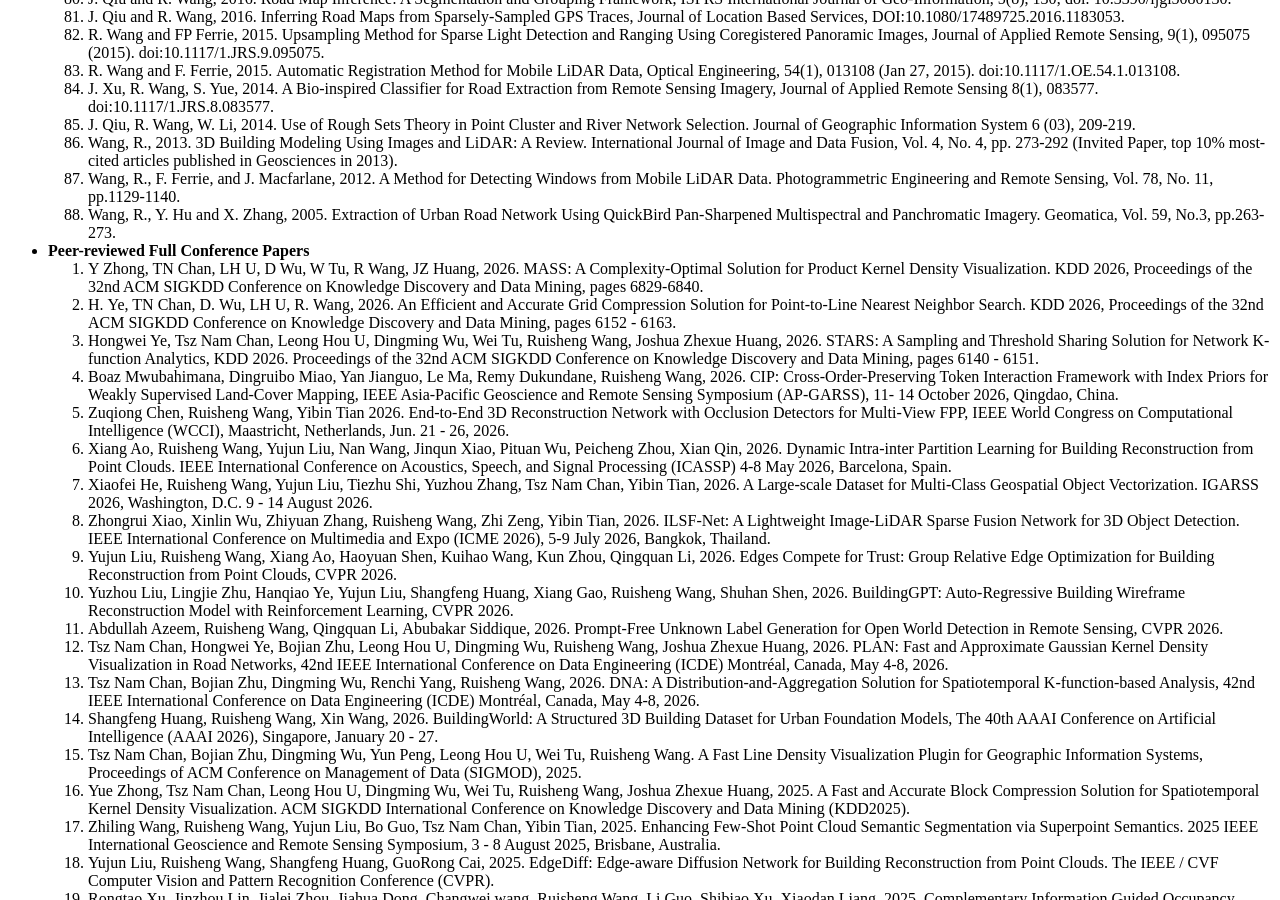
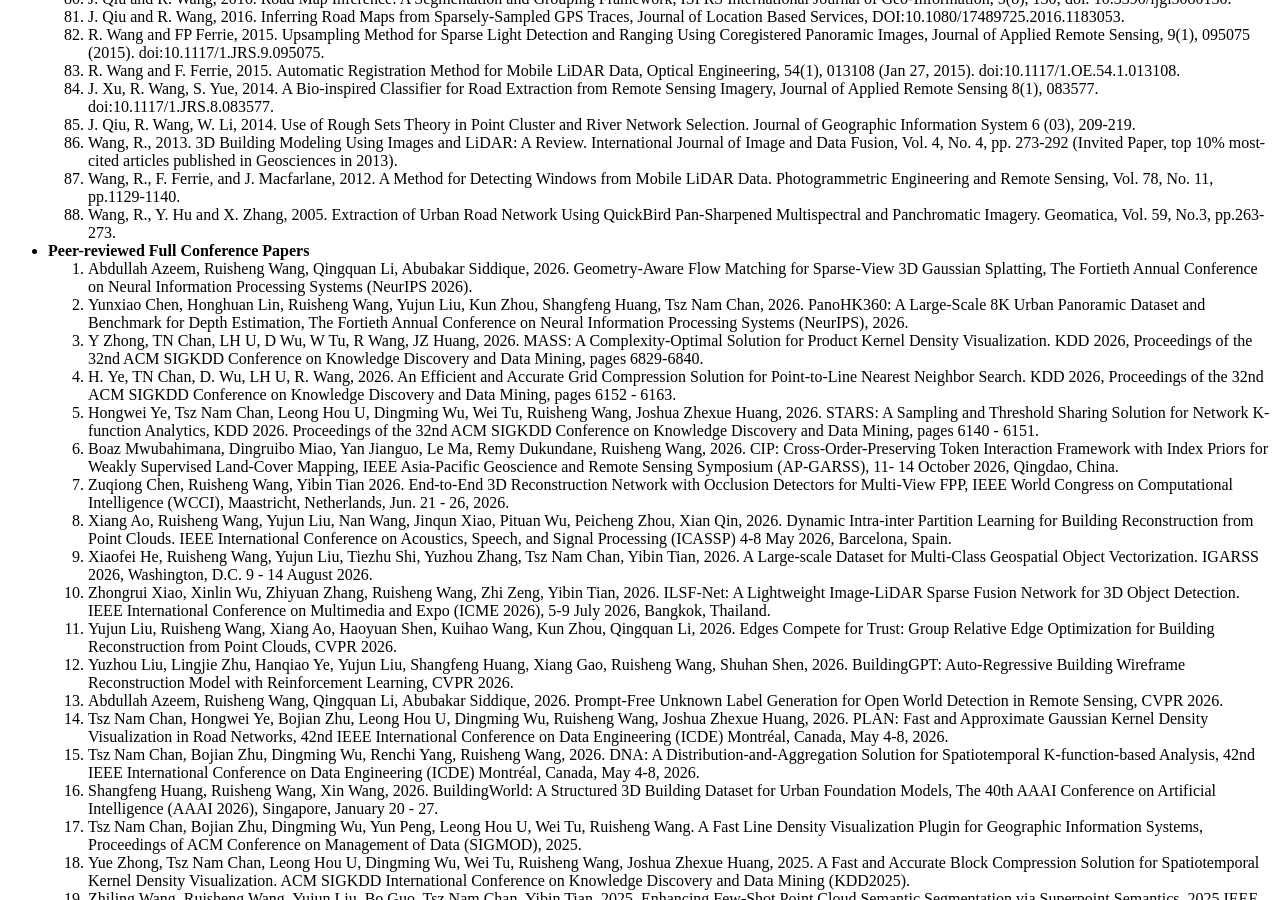
Before and after one commit to ruishengwang/ruishengwang.github.io, a Jekyll site: the page built from _pages/includes/publications.md, in a window 1280 px wide and 900 px high, scrolled down 3498 px. Built offline with Jekyll 4.4.1, drawn with Linux system fonts in a browser that asks for light colours; our own code applies the rules of GitHub Pages for plain Markdown files.

Commit message:
Update publications.md

```diff
--- a/_pages/includes/publications.md
+++ b/_pages/includes/publications.md
@@ -97,44 +97,46 @@
 
 
 - **Peer-reviewed Full Conference Papers**
-1. Y Zhong, TN Chan, LH U, D Wu, W Tu, R Wang, JZ Huang, 2026. MASS: A Complexity-Optimal Solution for Product Kernel Density Visualization. KDD 2026, Proceedings of the 32nd ACM SIGKDD Conference on Knowledge Discovery and Data Mining, pages 6829-6840.
-2. H. Ye, TN Chan, D. Wu, LH U, R. Wang, 2026. An Efficient and Accurate Grid Compression Solution for Point-to-Line Nearest Neighbor Search. KDD 2026, Proceedings of the 32nd ACM SIGKDD Conference on Knowledge Discovery and Data Mining, pages 6152 - 6163.
-3. Hongwei Ye, Tsz Nam Chan, Leong Hou U, Dingming Wu, Wei Tu, Ruisheng Wang, Joshua Zhexue Huang, 2026. STARS: A Sampling and Threshold Sharing Solution for Network K-function Analytics, KDD 2026. Proceedings of the 32nd ACM SIGKDD Conference on Knowledge Discovery and Data Mining, pages 6140 - 6151.
-4. Boaz Mwubahimana, Dingruibo Miao, Yan Jianguo, Le Ma, Remy Dukundane, Ruisheng Wang, 2026. CIP: Cross-Order-Preserving Token Interaction Framework with Index Priors for Weakly Supervised Land-Cover Mapping, IEEE Asia-Pacific Geoscience and Remote Sensing Symposium (AP-GARSS), 11- 14 October 2026, Qingdao, China.
-5. Zuqiong Chen, Ruisheng Wang, Yibin Tian 2026. End-to-End 3D Reconstruction Network with Occlusion Detectors for Multi-View FPP, IEEE World Congress on Computational Intelligence (WCCI),  Maastricht, Netherlands, Jun. 21 - 26, 2026.
-6. Xiang Ao, Ruisheng Wang, Yujun Liu, Nan Wang, Jinqun Xiao, Pituan Wu, Peicheng Zhou, Xian Qin, 2026. Dynamic Intra-inter Partition Learning for Building Reconstruction from Point Clouds. IEEE International Conference on Acoustics, Speech, and Signal Processing (ICASSP) 4-8 May 2026, Barcelona, Spain.
-7. Xiaofei He, Ruisheng Wang, Yujun Liu, Tiezhu Shi, Yuzhou Zhang, Tsz Nam Chan, Yibin Tian,  2026. A Large-scale Dataset for Multi-Class Geospatial Object Vectorization. IGARSS 2026, Washington, D.C. 9 - 14 August 2026.
-8. Zhongrui Xiao, Xinlin Wu, Zhiyuan Zhang, Ruisheng Wang, Zhi Zeng, Yibin Tian, 2026. ILSF-Net: A Lightweight Image-LiDAR Sparse Fusion Network for 3D Object Detection. IEEE International Conference on Multimedia and Expo (ICME 2026), 5-9 July 2026, Bangkok, Thailand.
-9. Yujun Liu, Ruisheng Wang, Xiang Ao, Haoyuan Shen, Kuihao Wang, Kun Zhou, Qingquan Li, 2026. Edges Compete for Trust: Group Relative Edge Optimization for Building Reconstruction from Point Clouds, CVPR 2026.
-10. Yuzhou Liu, Lingjie Zhu, Hanqiao Ye, Yujun Liu, Shangfeng Huang, Xiang Gao, Ruisheng Wang, Shuhan Shen, 2026. BuildingGPT: Auto-Regressive Building Wireframe Reconstruction Model with Reinforcement Learning, CVPR 2026.
-11. Abdullah Azeem, Ruisheng Wang, Qingquan Li, Abubakar Siddique, 2026. Prompt-Free Unknown Label Generation for Open World Detection in Remote Sensing, CVPR 2026.
-12. Tsz Nam Chan, Hongwei Ye, Bojian Zhu, Leong Hou U, Dingming Wu, Ruisheng Wang, Joshua Zhexue Huang, 2026. PLAN: Fast and Approximate Gaussian Kernel Density Visualization in Road Networks, 42nd IEEE International Conference on Data Engineering (ICDE) Montréal, Canada, May 4-8, 2026.
-13. Tsz Nam Chan, Bojian Zhu, Dingming Wu, Renchi Yang, Ruisheng Wang, 2026. DNA: A Distribution-and-Aggregation Solution for Spatiotemporal K-function-based Analysis, 42nd IEEE International Conference on Data Engineering (ICDE) Montréal, Canada, May 4-8, 2026.
-14. Shangfeng Huang, Ruisheng Wang, Xin Wang, 2026. BuildingWorld: A Structured 3D Building Dataset for Urban Foundation Models, The 40th AAAI Conference on Artificial Intelligence (AAAI 2026), Singapore, January 20 - 27.
-15. Tsz Nam Chan, Bojian Zhu, Dingming Wu, Yun Peng, Leong Hou U, Wei Tu, Ruisheng Wang. A Fast Line Density Visualization Plugin for Geographic Information Systems, Proceedings of ACM Conference on Management of Data (SIGMOD), 2025.
-16.	Yue Zhong, Tsz Nam Chan, Leong Hou U, Dingming Wu, Wei Tu, Ruisheng Wang, Joshua Zhexue Huang, 2025. A Fast and Accurate Block Compression Solution for Spatiotemporal Kernel Density Visualization. ACM SIGKDD International Conference on Knowledge Discovery and Data Mining (KDD2025).
-17.	Zhiling Wang, Ruisheng Wang, Yujun Liu, Bo Guo, Tsz Nam Chan, Yibin Tian, 2025. Enhancing Few-Shot Point Cloud Semantic Segmentation via Superpoint Semantics. 2025 IEEE International Geoscience and Remote Sensing Symposium, 3 - 8 August 2025, Brisbane, Australia.
-18.	Yujun Liu, Ruisheng Wang, Shangfeng Huang, GuoRong Cai, 2025. EdgeDiff: Edge-aware Diffusion Network for Building Reconstruction from Point Clouds. The IEEE / CVF Computer Vision and Pattern Recognition Conference (CVPR).
-19.	Rongtao Xu, Jinzhou Lin, Jialei Zhou, Jiahua Dong, Changwei wang, Ruisheng Wang, Li Guo, Shibiao Xu, Xiaodan Liang, 2025. Complementary Information Guided Occupancy Prediction via Multi-Level Representation Fusion. IEEE International Conference on Robotics and Automation (ICRA), 19-23 May 2025, Atlanta, GA, USA.
-20.	Xinlin Wu, Yibin Tian, Yin Pan, Zhiyuan Zhang, Ruisheng Wang, Zhi Zeng, 2024. PVP-SSD: Point-Voxel Fusion with Partitioned Point Cloud Sampling for Anchor-Free Single-Stage Small 3D Object Detection. Pacific Graphics 2024, October 13-16, Huangshan, China.
-21.	Hongxin Yang, Shangfeng Huang, Ruisheng Wang，2024. A Method For Roof Wireframe Reconstruction Based On Self-supervised Pretraining. ISPRS Technical Commission II Symposium, June 11-14, 2024, Las Vegas, Nevada.
-22.	Siqi Du, Weixi Wang, Shengjun Tang, Ruisheng Wang, Renzhong Guo, 2024. AsymFormer: Asymmetrical Cross-Modal Representation Learning for Mobile Platform Real-Time RGB-D Semantic Segmentation. The IEEE Computer Vision and Pattern Recognition (CVPR) Workshop on Urban Scene Modeling: Where Vision Meets Photogrammetry and Graphics.
-23.	Shangfeng Huang, Ruisheng Wang, Bo Guo, Hongxin Yang, 2024. PBWR: Parametric Building Wireframe Reconstruction from Aerial LiDAR Point Clouds. The IEEE / CVF Computer Vision and Pattern Recognition Conference (CVPR).
-24.	Ruisheng Wang, Shangfeng Huang, Hongxin Yang, 2023. Building3D: An Urban-Scale Dataset and Benchmarks for Learning Roof Structures from Point Clouds. International Conference on Computer Vision (ICCV 2023).
-25.	Perpertual Hope Akwensi, Ruisheng Wang, 2023. A reversible transformer for LiDAR point cloud semantic segmentation. The 20th Conference on Robots and Vision, Montreal, Quebec, June 6 - June 8, 2023.
-26.	Perpetual Hope Akwensi, Ruisheng Wang, 2022. Attention-based Multi-scale Graph Convolution for Point Cloud Semantic Segmentation. IEEE IGARSS 2022, Kuala Lumpur, Malaysia, 17 - 22 July.
-27.	Hongxin Yang, Hailun Yan, Ruisehng Wang, 2022. Bert-enhanced with Context-aware Embedding for Instance Segmentation in 3D Point Clouds. IEEE IGARSS 2022, Kuala Lumpur, Malaysia, 17 - 22 July.
-28.	Xu, W., Long, C., Wang, R., & Wang, G. (2021). DRB-GAN: A Dynamic ResBlock Generative Adversarial Network for Artistic Style Transfer. IEEE/CVF International Conference on Computer Vision (ICCV), oral (acceptance rate: 3%).
-29.	T. Yu and R. Wang, 2016. "Enhancing Scene Parsing by Transferring Structures via Efficient Low-rank Graph Matching", The 24th ACM SIGSPATIAL International Conference on Advances in Geographic Information Systems, Oct 31 - Nov 3, San Francisco Bay Area, California, USA (full paper acceptance rate 18%, 40 out of 217).
-30.	Peethambaran, Jiju; Parakkat, Amal Dev; Muthuganapathy, Ramanathan; Tagliasacchi, Andrea; Wang, Ruisheng, 2018. Incremental Labeling of Voronoi Vertices for Shape Reconstruction, Computer Graphics Forum.
-31.	T. Yu and R. Wang, 2016. "Graph Matching with Low-rank Regularization", WACV 2016: IEEE Winter Conference on Applications of Computer Vision, March 7-9, Lake Placid, NY, USA (acceptance rate 42.3%).
-32.	J. Qiu, R. Wang, and X. Wang 2014. Inferring Road Maps from Sparsely-Sampled GPS Traces, Proceedings of the 27th Canadian Conference on Artificial Intelligence, May 6-9, Montréal, Québec, Canada, pp. 339-344.
-33.	R. Wang, F. Ferrie, and J. Macfarlane 2012. Automatic Registration of Mobile LiDAR and Spherical Panoramas, The IEEE Computer Vision and Pattern Recognition (CVPR) Workshop on Point Cloud Processing in Computer Vision, 16 June, Providence, Rhode Island (oral).
-34.	R. Wang, J. Bach, J. Macfarlane, and F. Ferrie, 2012. A New Upsampling Method for Mobile LiDAR Data, IEEE Workshop on Applications of Computer Vision (WACV), Breckenridge, Colorado, Jan 9-11. (Accepted as complete oral, acceptance rate 8.5%, 12 out of 142 submissions).
-35.	R. Wang, J. Bach, and F. Ferrie, 2011. Window Detection from Mobile LiDAR Data, IEEE Workshop on Applications of Computer Vision (WACV), Kona, Hawaii, Jan 5-7 (acceptance rate 46%).
-36.	T. Pylvanainen, K. Roimela, R. Vedantham, J. Itaranta, R. Wang, R. Grzeszczuk, 2010. Automatic Alignment and Multi-View Segmentation of Street View Data using 3D Shape Priors, Symposium on 3D Data Processing, Visualization and Transmission (3DPVT), Paris, France, May (Oral).
-37.	X. Chen, M. Stroila, R. Wang, B. Kohlmeyer, N. Alwar, J. Bach, 2009. Next Generation Map Making: Geo-Referenced Ground-Level LIDAR Point Clouds for Automatic Retro-Reflective Road Feature Extraction. The 17th ACM SIGSPATIAL International Conference on Advances in Geographic Information System, Seattle, USA, Nov. (acceptance rate 22%).
-38.	Wang, R. and Ferrie, F.P., 2008. Camera Localization and Building Reconstruction from Single Monocular Images. The IEEE Computer Vision and Pattern Recognition (CVPR) Workshop on Visual Localization for Mobile Platforms, 28 June, Anchorage, Alaska (Oral).
+1. Abdullah Azeem, Ruisheng Wang, Qingquan Li, Abubakar Siddique, 2026. Geometry-Aware Flow Matching for Sparse-View 3D Gaussian Splatting, The Fortieth Annual Conference on Neural Information Processing Systems (NeurIPS 2026).
+2. Yunxiao Chen, Honghuan Lin, Ruisheng Wang, Yujun Liu, Kun Zhou, Shangfeng Huang, Tsz Nam Chan, 2026. PanoHK360: A Large-Scale 8K Urban Panoramic Dataset and Benchmark for Depth Estimation, The Fortieth Annual Conference on Neural Information Processing Systems (NeurIPS), 2026.
+3. Y Zhong, TN Chan, LH U, D Wu, W Tu, R Wang, JZ Huang, 2026. MASS: A Complexity-Optimal Solution for Product Kernel Density Visualization. KDD 2026, Proceedings of the 32nd ACM SIGKDD Conference on Knowledge Discovery and Data Mining, pages 6829-6840.
+4. H. Ye, TN Chan, D. Wu, LH U, R. Wang, 2026. An Efficient and Accurate Grid Compression Solution for Point-to-Line Nearest Neighbor Search. KDD 2026, Proceedings of the 32nd ACM SIGKDD Conference on Knowledge Discovery and Data Mining, pages 6152 - 6163.
+5. Hongwei Ye, Tsz Nam Chan, Leong Hou U, Dingming Wu, Wei Tu, Ruisheng Wang, Joshua Zhexue Huang, 2026. STARS: A Sampling and Threshold Sharing Solution for Network K-function Analytics, KDD 2026. Proceedings of the 32nd ACM SIGKDD Conference on Knowledge Discovery and Data Mining, pages 6140 - 6151.
+6. Boaz Mwubahimana, Dingruibo Miao, Yan Jianguo, Le Ma, Remy Dukundane, Ruisheng Wang, 2026. CIP: Cross-Order-Preserving Token Interaction Framework with Index Priors for Weakly Supervised Land-Cover Mapping, IEEE Asia-Pacific Geoscience and Remote Sensing Symposium (AP-GARSS), 11- 14 October 2026, Qingdao, China.
+7. Zuqiong Chen, Ruisheng Wang, Yibin Tian 2026. End-to-End 3D Reconstruction Network with Occlusion Detectors for Multi-View FPP, IEEE World Congress on Computational Intelligence (WCCI),  Maastricht, Netherlands, Jun. 21 - 26, 2026.
+8. Xiang Ao, Ruisheng Wang, Yujun Liu, Nan Wang, Jinqun Xiao, Pituan Wu, Peicheng Zhou, Xian Qin, 2026. Dynamic Intra-inter Partition Learning for Building Reconstruction from Point Clouds. IEEE International Conference on Acoustics, Speech, and Signal Processing (ICASSP) 4-8 May 2026, Barcelona, Spain.
+9. Xiaofei He, Ruisheng Wang, Yujun Liu, Tiezhu Shi, Yuzhou Zhang, Tsz Nam Chan, Yibin Tian,  2026. A Large-scale Dataset for Multi-Class Geospatial Object Vectorization. IGARSS 2026, Washington, D.C. 9 - 14 August 2026.
+10. Zhongrui Xiao, Xinlin Wu, Zhiyuan Zhang, Ruisheng Wang, Zhi Zeng, Yibin Tian, 2026. ILSF-Net: A Lightweight Image-LiDAR Sparse Fusion Network for 3D Object Detection. IEEE International Conference on Multimedia and Expo (ICME 2026), 5-9 July 2026, Bangkok, Thailand.
+11. Yujun Liu, Ruisheng Wang, Xiang Ao, Haoyuan Shen, Kuihao Wang, Kun Zhou, Qingquan Li, 2026. Edges Compete for Trust: Group Relative Edge Optimization for Building Reconstruction from Point Clouds, CVPR 2026.
+12. Yuzhou Liu, Lingjie Zhu, Hanqiao Ye, Yujun Liu, Shangfeng Huang, Xiang Gao, Ruisheng Wang, Shuhan Shen, 2026. BuildingGPT: Auto-Regressive Building Wireframe Reconstruction Model with Reinforcement Learning, CVPR 2026.
+13. Abdullah Azeem, Ruisheng Wang, Qingquan Li, Abubakar Siddique, 2026. Prompt-Free Unknown Label Generation for Open World Detection in Remote Sensing, CVPR 2026.
+14. Tsz Nam Chan, Hongwei Ye, Bojian Zhu, Leong Hou U, Dingming Wu, Ruisheng Wang, Joshua Zhexue Huang, 2026. PLAN: Fast and Approximate Gaussian Kernel Density Visualization in Road Networks, 42nd IEEE International Conference on Data Engineering (ICDE) Montréal, Canada, May 4-8, 2026.
+15. Tsz Nam Chan, Bojian Zhu, Dingming Wu, Renchi Yang, Ruisheng Wang, 2026. DNA: A Distribution-and-Aggregation Solution for Spatiotemporal K-function-based Analysis, 42nd IEEE International Conference on Data Engineering (ICDE) Montréal, Canada, May 4-8, 2026.
+16. Shangfeng Huang, Ruisheng Wang, Xin Wang, 2026. BuildingWorld: A Structured 3D Building Dataset for Urban Foundation Models, The 40th AAAI Conference on Artificial Intelligence (AAAI 2026), Singapore, January 20 - 27.
+17. Tsz Nam Chan, Bojian Zhu, Dingming Wu, Yun Peng, Leong Hou U, Wei Tu, Ruisheng Wang. A Fast Line Density Visualization Plugin for Geographic Information Systems, Proceedings of ACM Conference on Management of Data (SIGMOD), 2025.
+18.	Yue Zhong, Tsz Nam Chan, Leong Hou U, Dingming Wu, Wei Tu, Ruisheng Wang, Joshua Zhexue Huang, 2025. A Fast and Accurate Block Compression Solution for Spatiotemporal Kernel Density Visualization. ACM SIGKDD International Conference on Knowledge Discovery and Data Mining (KDD2025).
+19.	Zhiling Wang, Ruisheng Wang, Yujun Liu, Bo Guo, Tsz Nam Chan, Yibin Tian, 2025. Enhancing Few-Shot Point Cloud Semantic Segmentation via Superpoint Semantics. 2025 IEEE International Geoscience and Remote Sensing Symposium, 3 - 8 August 2025, Brisbane, Australia.
+20.	Yujun Liu, Ruisheng Wang, Shangfeng Huang, GuoRong Cai, 2025. EdgeDiff: Edge-aware Diffusion Network for Building Reconstruction from Point Clouds. The IEEE / CVF Computer Vision and Pattern Recognition Conference (CVPR).
+21.	Rongtao Xu, Jinzhou Lin, Jialei Zhou, Jiahua Dong, Changwei wang, Ruisheng Wang, Li Guo, Shibiao Xu, Xiaodan Liang, 2025. Complementary Information Guided Occupancy Prediction via Multi-Level Representation Fusion. IEEE International Conference on Robotics and Automation (ICRA), 19-23 May 2025, Atlanta, GA, USA.
+22.	Xinlin Wu, Yibin Tian, Yin Pan, Zhiyuan Zhang, Ruisheng Wang, Zhi Zeng, 2024. PVP-SSD: Point-Voxel Fusion with Partitioned Point Cloud Sampling for Anchor-Free Single-Stage Small 3D Object Detection. Pacific Graphics 2024, October 13-16, Huangshan, China.
+23.	Hongxin Yang, Shangfeng Huang, Ruisheng Wang，2024. A Method For Roof Wireframe Reconstruction Based On Self-supervised Pretraining. ISPRS Technical Commission II Symposium, June 11-14, 2024, Las Vegas, Nevada.
+24.	Siqi Du, Weixi Wang, Shengjun Tang, Ruisheng Wang, Renzhong Guo, 2024. AsymFormer: Asymmetrical Cross-Modal Representation Learning for Mobile Platform Real-Time RGB-D Semantic Segmentation. The IEEE Computer Vision and Pattern Recognition (CVPR) Workshop on Urban Scene Modeling: Where Vision Meets Photogrammetry and Graphics.
+25.	Shangfeng Huang, Ruisheng Wang, Bo Guo, Hongxin Yang, 2024. PBWR: Parametric Building Wireframe Reconstruction from Aerial LiDAR Point Clouds. The IEEE / CVF Computer Vision and Pattern Recognition Conference (CVPR).
+26.	Ruisheng Wang, Shangfeng Huang, Hongxin Yang, 2023. Building3D: An Urban-Scale Dataset and Benchmarks for Learning Roof Structures from Point Clouds. International Conference on Computer Vision (ICCV 2023).
+27.	Perpertual Hope Akwensi, Ruisheng Wang, 2023. A reversible transformer for LiDAR point cloud semantic segmentation. The 20th Conference on Robots and Vision, Montreal, Quebec, June 6 - June 8, 2023.
+28.	Perpetual Hope Akwensi, Ruisheng Wang, 2022. Attention-based Multi-scale Graph Convolution for Point Cloud Semantic Segmentation. IEEE IGARSS 2022, Kuala Lumpur, Malaysia, 17 - 22 July.
+29.	Hongxin Yang, Hailun Yan, Ruisehng Wang, 2022. Bert-enhanced with Context-aware Embedding for Instance Segmentation in 3D Point Clouds. IEEE IGARSS 2022, Kuala Lumpur, Malaysia, 17 - 22 July.
+30.	Xu, W., Long, C., Wang, R., & Wang, G. (2021). DRB-GAN: A Dynamic ResBlock Generative Adversarial Network for Artistic Style Transfer. IEEE/CVF International Conference on Computer Vision (ICCV), oral (acceptance rate: 3%).
+31.	T. Yu and R. Wang, 2016. "Enhancing Scene Parsing by Transferring Structures via Efficient Low-rank Graph Matching", The 24th ACM SIGSPATIAL International Conference on Advances in Geographic Information Systems, Oct 31 - Nov 3, San Francisco Bay Area, California, USA (full paper acceptance rate 18%, 40 out of 217).
+32.	Peethambaran, Jiju; Parakkat, Amal Dev; Muthuganapathy, Ramanathan; Tagliasacchi, Andrea; Wang, Ruisheng, 2018. Incremental Labeling of Voronoi Vertices for Shape Reconstruction, Computer Graphics Forum.
+33.	T. Yu and R. Wang, 2016. "Graph Matching with Low-rank Regularization", WACV 2016: IEEE Winter Conference on Applications of Computer Vision, March 7-9, Lake Placid, NY, USA (acceptance rate 42.3%).
+34.	J. Qiu, R. Wang, and X. Wang 2014. Inferring Road Maps from Sparsely-Sampled GPS Traces, Proceedings of the 27th Canadian Conference on Artificial Intelligence, May 6-9, Montréal, Québec, Canada, pp. 339-344.
+35.	R. Wang, F. Ferrie, and J. Macfarlane 2012. Automatic Registration of Mobile LiDAR and Spherical Panoramas, The IEEE Computer Vision and Pattern Recognition (CVPR) Workshop on Point Cloud Processing in Computer Vision, 16 June, Providence, Rhode Island (oral).
+36.	R. Wang, J. Bach, J. Macfarlane, and F. Ferrie, 2012. A New Upsampling Method for Mobile LiDAR Data, IEEE Workshop on Applications of Computer Vision (WACV), Breckenridge, Colorado, Jan 9-11. (Accepted as complete oral, acceptance rate 8.5%, 12 out of 142 submissions).
+37.	R. Wang, J. Bach, and F. Ferrie, 2011. Window Detection from Mobile LiDAR Data, IEEE Workshop on Applications of Computer Vision (WACV), Kona, Hawaii, Jan 5-7 (acceptance rate 46%).
+38.	T. Pylvanainen, K. Roimela, R. Vedantham, J. Itaranta, R. Wang, R. Grzeszczuk, 2010. Automatic Alignment and Multi-View Segmentation of Street View Data using 3D Shape Priors, Symposium on 3D Data Processing, Visualization and Transmission (3DPVT), Paris, France, May (Oral).
+39.	X. Chen, M. Stroila, R. Wang, B. Kohlmeyer, N. Alwar, J. Bach, 2009. Next Generation Map Making: Geo-Referenced Ground-Level LIDAR Point Clouds for Automatic Retro-Reflective Road Feature Extraction. The 17th ACM SIGSPATIAL International Conference on Advances in Geographic Information System, Seattle, USA, Nov. (acceptance rate 22%).
+40.	Wang, R. and Ferrie, F.P., 2008. Camera Localization and Building Reconstruction from Single Monocular Images. The IEEE Computer Vision and Pattern Recognition (CVPR) Workshop on Visual Localization for Mobile Platforms, 28 June, Anchorage, Alaska (Oral).
 
 
 - **Other Peer-reviewed Full Conference Papers** (e.g., reviewed abstracts)
```
